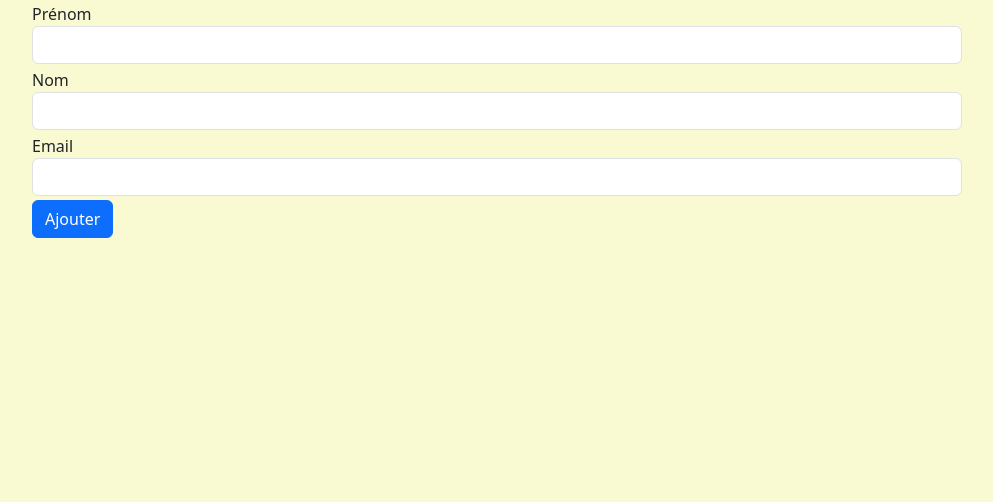
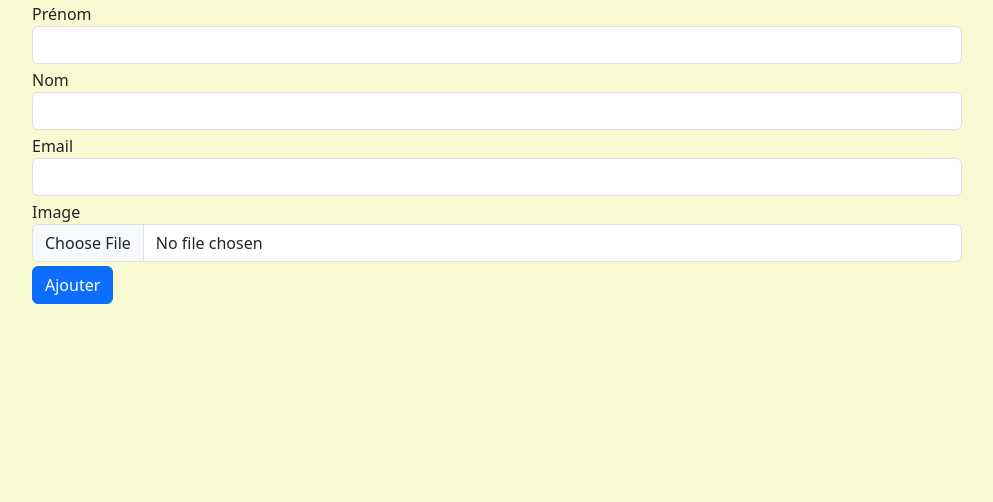
Before and after one commit to mboup1/BackendEmployeesFlask, a Flask app: page /add/ in a window 1280 px wide. Shown: the part 148-650 px from the top of the page, without its empty margins (50-1043 px from the left). Run offline with Flask 3, Linux system fonts and the light colour scheme; some libraries are stand-ins or nearby versions.

Commit message:
Add image person

```diff
--- a/app.py
+++ b/app.py
@@ -18,14 +18,16 @@ def index():
         firstName = request.form['firstName']
         name = request.form['name']
         email = request.form['email']
+        image = request.form['image']
         cur = mysql.connection.cursor()
-        cur.execute('''CREATE TABLE IF NOT EXISTS flask_array (
-                id INT AUTO_INCREMENT PRIMARY KEY,
-                firstname VARCHAR(100) CHARACTER SET utf8 COLLATE utf8_general_ci,
-                name VARCHAR(100) CHARACTER SET utf8 COLLATE utf8_general_ci,
-                email VARCHAR(100) CHARACTER SET utf8 COLLATE utf8_general_ci
-            );''')
-        cur.execute("INSERT INTO flask_array (firstName, name, email) VALUES (%s, %s, %s)", (firstName, name, email))
+        # cur.execute('''CREATE TABLE IF NOT EXISTS flask_array (
+        #         id INT AUTO_INCREMENT PRIMARY KEY,
+        #         firstname VARCHAR(100) CHARACTER SET utf8 COLLATE utf8_general_ci,
+        #         name VARCHAR(100) CHARACTER SET utf8 COLLATE utf8_general_ci,
+        #         email VARCHAR(100) CHARACTER SET utf8 COLLATE utf8_general_ci
+        #         image VARCHAR(100) CHARACTER SET utf8 COLLATE utf8_general_ci
+        #     );''')
+        cur.execute("INSERT INTO flask_array (firstName, name, email, image) VALUES (%s, %s, %s, %s)", (firstName, name, email, image))
         mysql.connection.commit()
         cur.close()
         return redirect("/")
@@ -34,7 +36,7 @@ def index():
         personsIndex = cur.execute("SELECT * FROM flask_array")
         personsIndex = cur.fetchall()
         cur.close()
-        personsIndex = [dict(id=row[0], firstName=row[1], name=row[2], email=row[3], created_at=row[4]) for row in personsIndex]
+        personsIndex = [dict(id=row[0], firstName=row[1], name=row[2], email=row[3], created_at=row[4], image=row[5]) for row in personsIndex]
     return render_template("index.html", personsIndex=personsIndex)
 
 # Mettre à jour une personne
@@ -44,10 +46,11 @@ def update(id):
         firstName = request.form['firstName']
         name = request.form['name']
         email = request.form['email']
+        image = request.form['image']
         cur = mysql.connection.cursor()
         cur.execute(
-            "UPDATE flask_array SET firstName = %s, name = %s, email = %s WHERE id = %s",
-            (firstName, name, email, id)
+            "UPDATE flask_array SET firstName = %s, name = %s, email = %s, image = %s WHERE id = %s",
+            (firstName, name, email, image, id)
         )
         mysql.connection.commit()
         cur.close()
@@ -60,36 +63,20 @@ def update(id):
         cur.close()
         if person is None:
             return "Record not found", 404
-        person_dict = dict(id=person[0], firstName=person[1], name=person[2], email=person[3], created_at=person[4])
+        person_dict = dict(id=person[0], firstName=person[1], name=person[2], email=person[3], created_at=person[4], image=person[5])
         return render_template("update.html", person=person_dict)
 
 # Suprrimer une personne
-@app.route("/delete/<int:id>/", methods=["GET", "POST"])
+@app.route("/delete/<int:id>/")
 def delete(id):
-    cur = mysql.connection.cursor()
-    #Partie optionnelle qui permet de passer le prénom et le nom du la personne concernée à delete_confirmation.html
-    cur.execute("SELECT * FROM flask_array WHERE id = %s", (id,))
-    person = cur.fetchone()
-    cur.close()
-
-    if person is None:
-        return "Record not found", 404
-
-    person_dict = dict(id=person[0], firstName=person[1], name=person[2], email=person[3], created_at=person[4])
-
-    if request.method == "POST":
-        try:
-            cur = mysql.connection.cursor()
-            cur.execute('DELETE FROM flask_array WHERE id = %s', [id])
-            mysql.connection.commit()
-            cur.close()
-            return redirect("/")
-        except Exception:
-            return "Une erreur s'est produite"
-    else:
-        return render_template("delete_confirmation.html", person=person_dict)
-
-
+    try:
+        cur = mysql.connection.cursor()
+        cur.execute('DELETE FROM flask_array WHERE id = %s', [id])
+        mysql.connection.commit()
+        cur.close()
+        return redirect("/")
+    except Exception:
+        return "Une erreur s'est produite"
 
 # A propos de ...
 @app.route('/about/')
@@ -119,3 +106,35 @@ if __name__ == '__main__':
 #     #         );''')
 #     mysql.connection.commit()
 #     cur.close()
+
+
+# Suprrimer d'une personne personne avec confirmation
+# @app.route("/delete/<int:id>/", methods=["GET", "POST"])
+# def delete(id):
+#     cur = mysql.connection.cursor()
+#     #Partie optionnelle qui permet de passer le prénom et le nom du la personne concernée à delete_confirmation.html
+#     cur.execute("SELECT * FROM flask_array WHERE id = %s", (id,))
+#     person = cur.fetchone()
+#     cur.close()
+
+#     if person is None:
+#         return "Record not found", 404
+
+#     person_dict = dict(id=person[0], firstName=person[1], name=person[2], email=person[3], created_at=person[4], image=person[3])
+
+#     if request.method == "POST":
+#         try:
+#             cur = mysql.connection.cursor()
+#             cur.execute('DELETE FROM flask_array WHERE id = %s', [id])
+#             mysql.connection.commit()
+#             cur.close()
+#             return redirect("/")
+#         except Exception:
+#             return "Une erreur s'est produite"
+#     else:
+#         return render_template("delete_confirmation.html", person=person_dict)
+
+# persons = [
+#     {'id': 1, 'name': 'Alice', 'image_filename': 'alice.jpg'},
+#     {'id': 2, 'name': 'Bob', 'image_filename': 'bob.jpg'}
+# ]
--- a/template/addform.html
+++ b/template/addform.html
@@ -17,6 +17,10 @@
             <label for="email">Email</label>
             <input type="text" name="email" id="email" class="form-control">
         </div>
+        <div class="col-sm-10 my-1">
+            <label for="name">Image</label>
+            <input type="file" name="image" id="image" class="form-control">
+        </div>
         <div class="col-sm-2 my-1">
             <button type="submit" class="btn btn-primary">Ajouter</button>
         </div>
--- a/template/update.html
+++ b/template/update.html
@@ -16,6 +16,10 @@
             <label for="email">Email</label>
             <input type="text" name="email" id="email" class="form-control" value="{{ person.email }}">
         </div>
+        <div class="col-sm-10 my-1">
+            <label for="name">Image</label>
+            <input type="file" name="image" id="image" class="form-control" value="{{ person.image }}">
+        </div>
         <div class="m-2">
             <button type="submit" class="btn btn-primary">Modifier</button>
             <a href="/" class="btn btn-danger">Annuler</a>
```
Also changed, not shown: template/index.html (+6 -3 lines), static/images/APPLE-IPHONE-13-PRO-MAX.jpg (added), static/images/IMG_1993.jpg (added), static/images/Photo d'identité MBOUP Dame.jpg (added).
